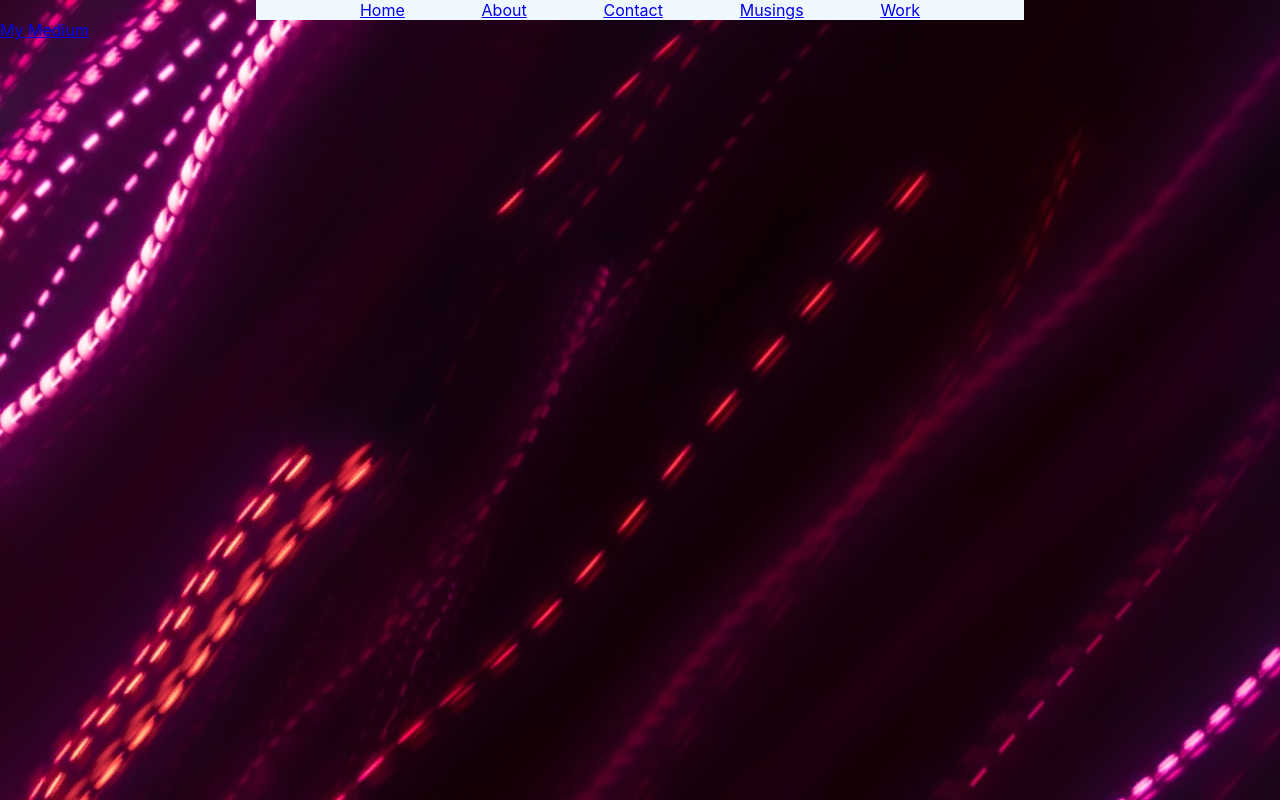
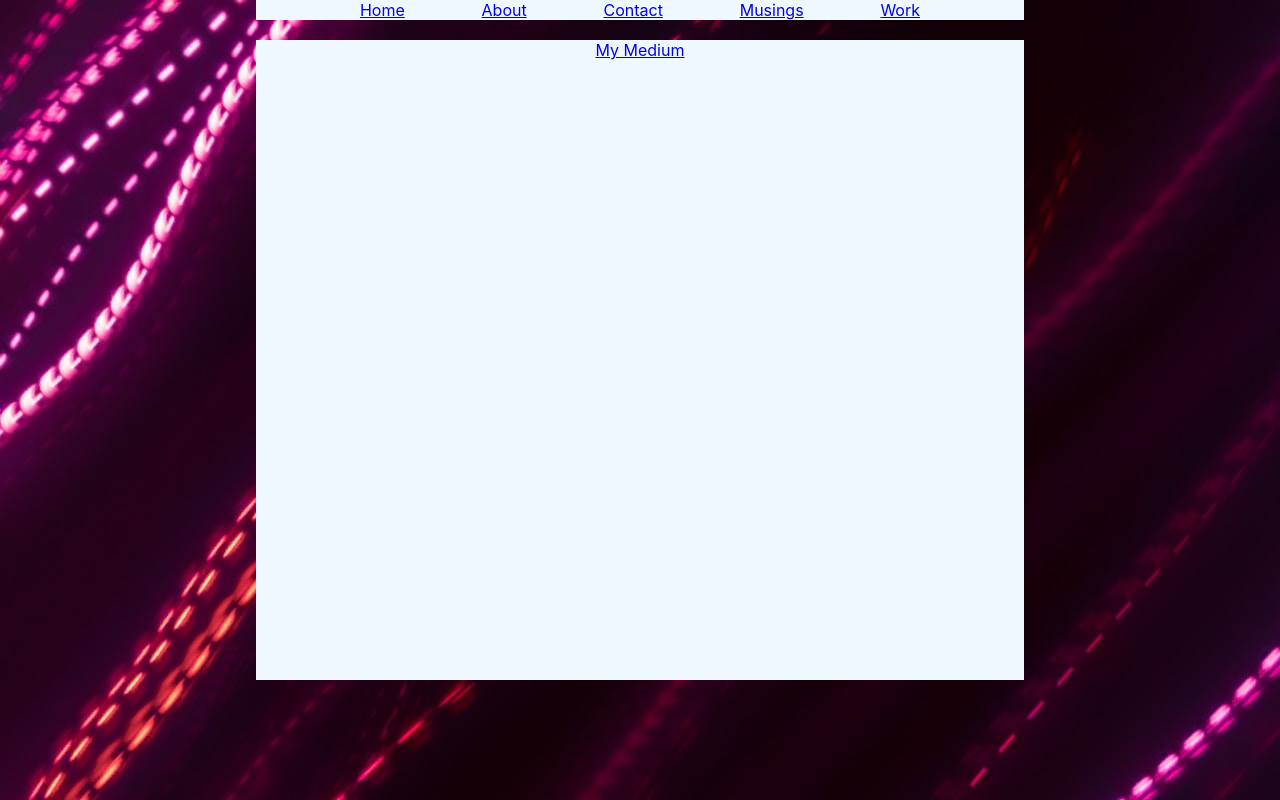
Before and after one commit to Jonathan-MacDuff/the-emporium, a React (Create React App) app: page /musings in a window 1280 px wide. Built offline with nearby package versions, Linux system fonts and the light colour scheme.

Commit message:
finished basic Work and Musings functionality, set up basic styling

```diff
--- a/src/App.css
+++ b/src/App.css
@@ -69,3 +69,27 @@ body {
   margin: 0 auto;
   flex-wrap: wrap;
 }
+
+#githubPanel {
+  background-color: aliceblue;
+  text-align: center;
+  display: flex;
+  flex-direction: column;
+  gap: 10px;
+  margin-top: 20px;
+  margin-left: 20%;
+  margin-right: 20%;
+  height: 80vh;
+}
+
+#mediumPanel {
+  background-color: aliceblue;
+  text-align: center;
+  display: flex;
+  flex-direction: column;
+  gap: 10px;
+  margin-top: 20px;
+  margin-left: 20%;
+  margin-right: 20%;
+  height: 80vh;
+}
--- a/src/pages/Musings.js
+++ b/src/pages/Musings.js
@@ -1,13 +1,11 @@
 function Musings() {
     return (
-        <div>
         <a
         id="mediumPanel"
         href="https://medium.com/@jonathan-macduff"
         target="_blank">
             My Medium
         </a>
-        </div>
     )
 }
 
--- a/src/pages/Work.js
+++ b/src/pages/Work.js
@@ -1,13 +1,11 @@
 function Work() {
     return (
-        <div>
         <a
         id="githubPanel"
         href="https://github.com/jonathan-macduff"
         target="_blank">
             My GitHub
         </a>
-        </div>
     )
 };
 
```
Lines whose indentation alone changed are shown as unchanged.
